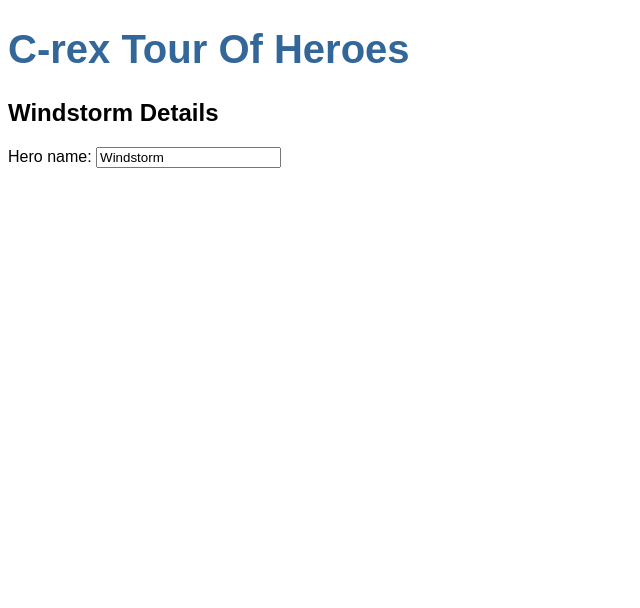
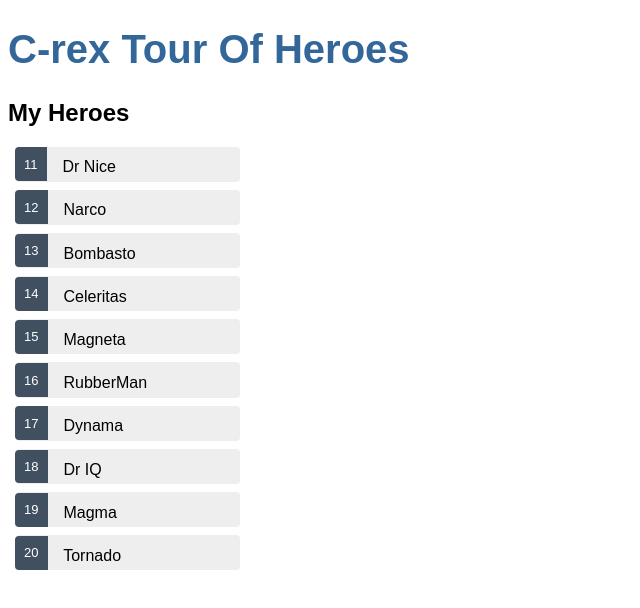
Before and after one commit to henning-roos/learning-microservice, an Angular app in the folder angular-tour-of-heroes/: page / in a window 1280 px wide. Shown: the top 608 px of the page, without its empty margins (0-640 px from the left). Built offline with nearby package versions, Linux system fonts and the light colour scheme.

Commit message:
Johns turn

```diff
--- a/angular-tour-of-heroes/src/app/heroes/heroes.component.css
+++ b/angular-tour-of-heroes/src/app/heroes/heroes.component.css
@@ -0,0 +1,52 @@
+/* HeroesComponent's private CSS styles */
+.heroes {
+    margin: 0 0 2em 0;
+    list-style-type: none;
+    padding: 0;
+    width: 15em;
+  }
+  .heroes li {
+    cursor: pointer;
+    position: relative;
+    left: 0;
+    background-color: #EEE;
+    margin: .5em;
+    padding: .3em 0;
+    height: 1.6em;
+    border-radius: 4px;
+  }
+  .heroes li:hover {
+    color: #2c3a41;
+    background-color: #e6e6e6;
+    left: .1em;
+  }
+  .heroes li.selected {
+    background-color: black;
+    color: white;
+  }
+  .heroes li.selected:hover {
+    background-color: #505050;
+    color: white;
+  }
+  .heroes li.selected:active {
+    background-color: black;
+    color: white;
+  }
+  .heroes .badge {
+    display: inline-block;
+    font-size: small;
+    color: white;
+    padding: 0.8em 0.7em 0 0.7em;
+    background-color:#405061;
+    line-height: 1em;
+    position: relative;
+    left: -1px;
+    top: -4px;
+    height: 1.8em;
+    margin-right: .8em;
+    border-radius: 4px 0 0 4px;
+  }
+
+  input {
+    padding: .5rem;
+  }
--- a/angular-tour-of-heroes/src/app/heroes/heroes.component.html
+++ b/angular-tour-of-heroes/src/app/heroes/heroes.component.html
@@ -1,5 +1,12 @@
-<h2>{{hero.name}} Details</h2>
+<h2>My Heroes</h2>
+<ul class="heroes">
+  <li *ngFor="let hero of heroes">
+    <span class="badge">{{hero.id}}</span> {{hero.name}}
+  </li>
+</ul>
+<!--<h2>{{hero.name}} Details</h2>
 <div>
     <label for="name">Hero name: </label>
     <input id="name" [(ngModel)]="hero.name" placeholder="name">
   </div>
+-->
--- a/angular-tour-of-heroes/src/app/heroes/heroes.component.ts
+++ b/angular-tour-of-heroes/src/app/heroes/heroes.component.ts
@@ -1,5 +1,6 @@
 import { Component, OnInit } from '@angular/core';
 import { Hero } from '../hero';
+import { HEROES } from '../mock-heroes';
 
 @Component({
   selector: 'app-heroes',
@@ -8,6 +9,7 @@ import { Hero } from '../hero';
 })
 export class HeroesComponent implements OnInit {
 
+  heroes = HEROES;
   hero: Hero = {
     id: 1,
     name: 'Windstorm'
--- /dev/null
+++ b/angular-tour-of-heroes/src/app/mock-heroes.ts
@@ -0,0 +1,14 @@
+import { Hero } from './hero';
+
+export const HEROES: Hero[] = [
+  { id: 11, name: 'Dr Nice' },
+  { id: 12, name: 'Narco' },
+  { id: 13, name: 'Bombasto' },
+  { id: 14, name: 'Celeritas' },
+  { id: 15, name: 'Magneta' },
+  { id: 16, name: 'RubberMan' },
+  { id: 17, name: 'Dynama' },
+  { id: 18, name: 'Dr IQ' },
+  { id: 19, name: 'Magma' },
+  { id: 20, name: 'Tornado' }
+];
--- a/angular-tour-of-heroes/src/styles.css
+++ b/angular-tour-of-heroes/src/styles.css
@@ -1 +1,7 @@
 /* You can add global styles to this file, and also import other style files */
+.heroes {
+    margin: 0 0 2em 0;
+    list-style-type: none;
+    padding: 0;
+    width: 40em;
+  }
```
Also changed, not shown: 1 other file (tests, documents, lock files or other folders).
